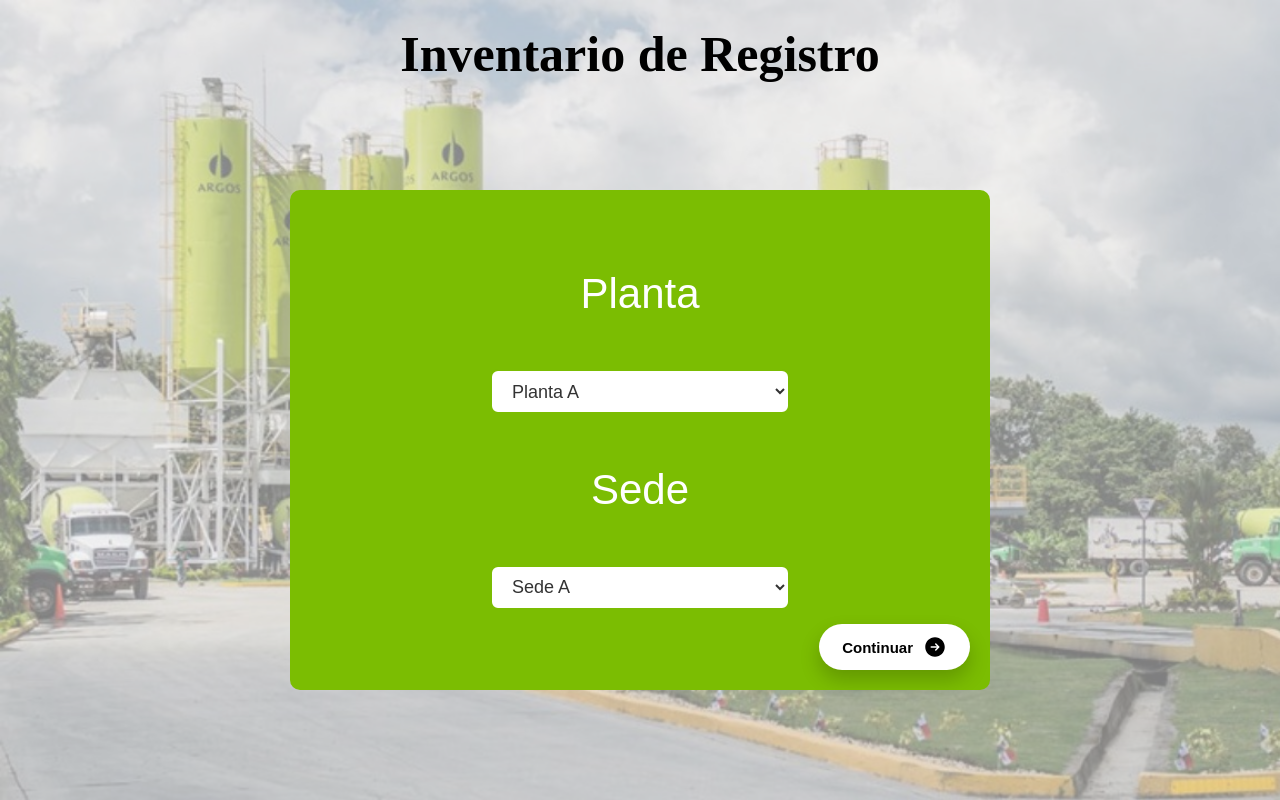
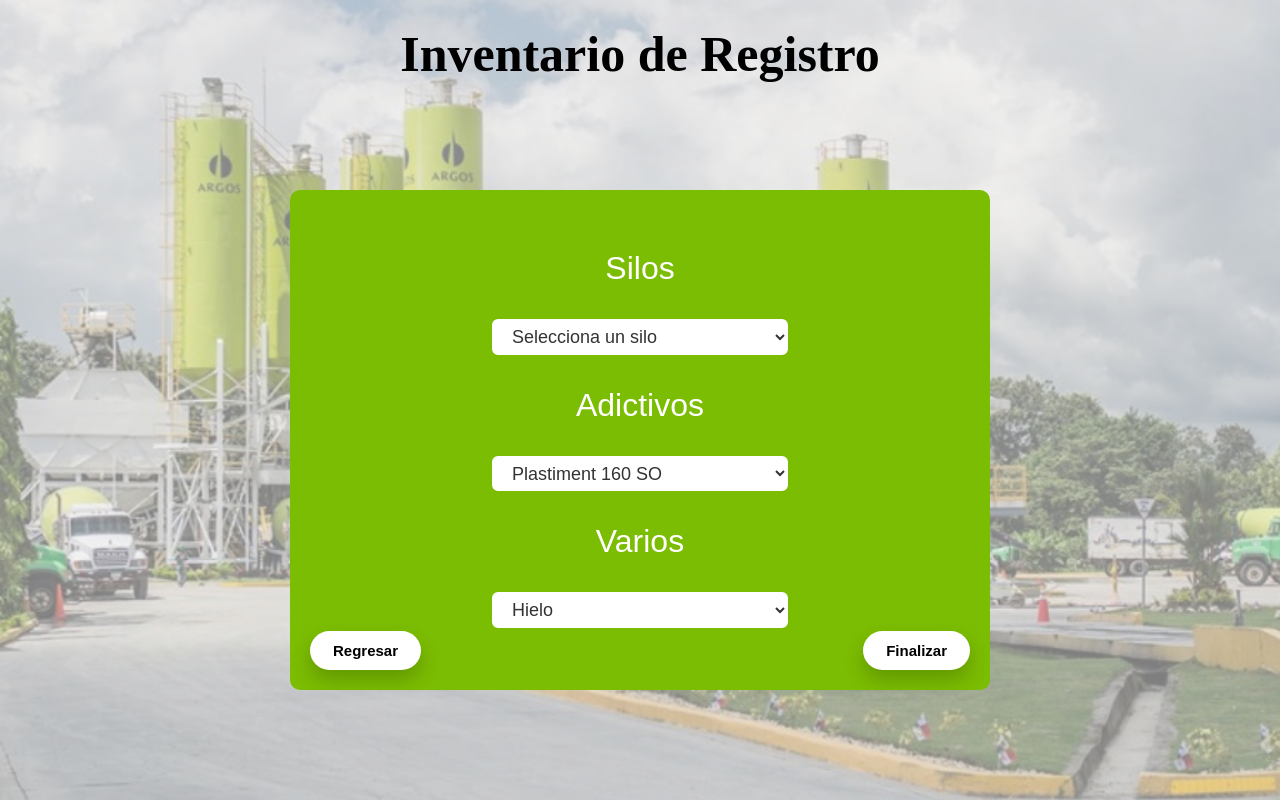
Before and after one commit to BrayanGiraldo25/ProyectoArgos, a React (Vite) app: page /Inventario in a window 1280 px wide. Both pictures are taken after a click on the button "Continuar". Built offline with nearby package versions, Linux system fonts and the light colour scheme.

Commit message:
FinRegistro

```diff
--- a/src/pages/Registro.css
+++ b/src/pages/Registro.css
@@ -4,7 +4,7 @@
   justify-content: center;
   margin-top: 25px;
 }
-
+/* Contenedor Sede */
 .Sede {
   font-size: 42px;
   font-family: Arial;
@@ -17,6 +17,26 @@
   flex-direction: column;
   align-items: center;
   justify-content: space-between;
+  position: absolute;
+  top: 55%;
+  left: 50%;
+  transform: translate(-50%, -50%);
+  border-radius: 10px;
+}
+/* Contenedor Silo */
+.Silo {
+  font-size: 32px;
+  font-family: Arial;
+  color: white;
+  padding: 60px;
+  width: 700px;
+  height: 500px;
+  background-color: rgb(123, 189, 2);
+  display: flex;
+  flex-direction: column;
+  align-items: center;
+  justify-content: center;
+  gap: 30px;
   position: absolute;
   top: 55%;
   left: 50%;
@@ -50,6 +70,19 @@
   transition: border 0.3s ease, box-shadow 0.3s ease;
 }
 
+.SelectSubcategoria{
+  width: 300px;
+  height: 45px;
+  padding: 0 1rem;
+  font-size: 18px;
+  border: 2px solid #7bbd02;
+  border-radius: 8px;
+  background-color: #ffffff;
+  color: #333;
+  background-size: 12px;
+  transition: border 0.3s ease, box-shadow 0.3s ease;
+}
+
 /* Boton para continuar */
 .buttonContinuar {
   position: absolute;
@@ -65,7 +98,7 @@
   align-items: center;
   justify-content: center;
   color: #000000;
-  gap: 10px;
+  gap: 0px;
   font-weight: bold;
   border: 3px solid #ffffff4d;
   outline: none;
@@ -74,13 +107,31 @@
   cursor: pointer;
 }
 
-.icon {
-  width: 24px;
-  height: 24px;
+.buttonRegresar {
+  position: absolute;
+  bottom: 20px;
+  left: 20px;
   transition: all 0.3s ease-in-out;
+  box-shadow: 0px 10px 20px rgba(0, 0, 0, 0.2);
+  padding-block: 0.5rem;
+  padding-inline: 1.25rem;
+  background-color: rgb(255, 255, 255);
+  border-radius: 9999px;
+  display: flex;
+  align-items: center;
+  justify-content: center;
+  color: #000000;
+  gap: 0px;
+  font-weight: bold;
+  border: 3px solid #ffffff4d;
+  outline: none;
+  overflow: hidden;
+  font-size: 15px;
+  cursor: pointer;
 }
 
-.buttonContinuar:hover {
+
+.buttonContinuar:hover, .buttonRegresar:hover {
   transform: scale(1.05);
   border-color: rgba(0, 0, 0, 0.349);
 }
--- a/src/pages/Registro.jsx
+++ b/src/pages/Registro.jsx
@@ -1,12 +1,33 @@
 import Inventario from "../Components/Inventario";
 import "./Registro.css";
+import { useState } from "react";
+import { useNavigate } from "react-router-dom";
 
 function Registro() {
+  const [siloSeleccionado, setSiloSeleccionado] = useState("");
+  const [mostrarOtroContenedor, setMostrarOtroContenedor] = useState(false);
+  const [mostrarRegistro, setMostrarRegistro] = useState(false);
+  const navigate = useNavigate();
+
+  const handleContinuar = () => {
+    setMostrarRegistro(true);
+    setMostrarOtroContenedor(true);
+  };
+
+  const handleRegistro = () => {
+    setMostrarRegistro(false);
+    setMostrarOtroContenedor(false);
+  };
+
+  const VolverInventario = () => {
+    navigate("/Home");
+  };
   return (
     <section>
       <Inventario />
       <h1 className="Titulo">Inventario de Registro</h1>
-      <div className="Sede">
+      {/* Contenedor Sede */}
+      <div className={`${!mostrarOtroContenedor ? "Sede" : "hidden"}`}>
         <p>Planta</p>
         <select className="SelectPlanta">
           <option value="Planta A">Planta A</option>
@@ -19,8 +40,87 @@ function Registro() {
           <option value="Planta B">Sede B</option>
           <option value="Planta C">Sede C</option>
         </select>
-        <button class="buttonContinuar">
+        <button class="buttonContinuar" onClick={handleContinuar}>
           Continuar
+          <svg class="icon" viewBox="0 0 24 24" fill="currentColor">
+            <path
+              fill-rule="evenodd"
+              d="M12 2.25c-5.385 0-9.75 4.365-9.75 9.75s4.365 9.75 9.75 9.75 9.75-4.365 9.75-9.75S17.385 2.25 12 2.25zm4.28 10.28a.75.75 0 000-1.06l-3-3a.75.75 0 10-1.06 1.06l1.72 1.72H8.25a.75.75 0 000 1.5h5.69l-1.72 1.72a.75.75 0 101.06 1.06l3-3z"
+              clip-rule="evenodd"
+            ></path>
+          </svg>
+        </button>
+        {/* Contenedor Silo Silo */}
+      </div>
+      <div className={`${mostrarRegistro ? "Silo" : "hidden"}`}>
+        <p>Silos</p>
+        <select
+          className="SelectPlanta"
+          value={siloSeleccionado}
+          onChange={(e) => setSiloSeleccionado(e.target.value)}
+        >
+          <option value="">Selecciona un silo</option>
+          <option value="Erie 501">Erie 501</option>
+          <option value="Elba 502">Elba 502</option>
+        </select>
+        {siloSeleccionado === "Erie 501" && (
+          <>
+            <h6>Se selecciono Erie 501</h6>
+            <select className="SelectSubcategoria">
+              <option value="Opción 1">Johnson Cemetante</option>
+              <option value="Opción 2">Erie UG</option>
+              <option value="Opción 3">Erie Ceniza</option>
+            </select>
+          </>
+        )}
+        {siloSeleccionado === "Elba 502" && (
+          <>
+            <h6>Se selecciono Elba 502</h6>
+            <select className="SelectSubcategoria">
+              <option value="Opción 1">Silo 1 Elba Ceniza</option>
+              <option value="Opción 2">Silo 2 Johnson Cemetante</option>
+              <option value="Opción 3">Silo 3 Elba cemento Blanco</option>
+              <option value="Opción 3">Silo 4 Elba Reserva</option>
+            </select>
+          </>
+        )}
+        {/* Adictivos */}
+        <p>Adictivos</p>
+        <select className="SelectPlanta">
+          <option value="Opcion 1">Plastiment 160 SO</option>
+          <option value="Opcion 2">SikaPlast</option>
+          <option value="Opcion 3">AER-D</option>
+          <option value="Opcion 4">SikaTard</option>
+          <option value="Opcion 5">Separol</option>
+          <option value="Opcion 6">Fibra Polipropileno</option>
+          <option value="Opcion 7">Fibra STRUX</option>
+          <option value="Opcion 8">Mapei ST50</option>
+          <option value="Opcion 9">F-MAX</option>
+          <option value="Opcion 10">Sika WT-240</option>
+          <option value="Opcion 11">SikaFume</option>
+          <option value="Opcion 11">Fibra Dramix</option>
+        </select>
+        <p>Varios</p>
+        <select className="SelectPlanta">
+          <option value="Opcion 1">Hielo</option>
+          <option value="Opcion 2">Urea</option>
+          <option value="Opcion 3">ACPM</option>
+          <option value="Opcion 4">Contador del Agua</option>
+        </select>
+        {/* Boton para Finalizar */}
+        <button class="buttonContinuar" onClick={VolverInventario}>
+          Finalizar
+          <svg class="icon" viewBox="0 0 24 24" fill="currentColor">
+            <path
+              fill-rule="evenodd"
+              d="M12 2.25c-5.385 0-9.75 4.365-9.75 9.75s4.365 9.75 9.75 9.75 9.75-4.365 9.75-9.75S17.385 2.25 12 2.25zm4.28 10.28a.75.75 0 000-1.06l-3-3a.75.75 0 10-1.06 1.06l1.72 1.72H8.25a.75.75 0 000 1.5h5.69l-1.72 1.72a.75.75 0 101.06 1.06l3-3z"
+              clip-rule="evenodd"
+            ></path>
+          </svg>
+        </button>
+        {/* Boton para Regresar */}
+        <button class="buttonRegresar" onClick={handleRegistro}>
+          Regresar
           <svg class="icon" viewBox="0 0 24 24" fill="currentColor">
             <path
               fill-rule="evenodd"
```
Also changed, not shown: src/Components/OtroContenedor.jsx (deleted).
